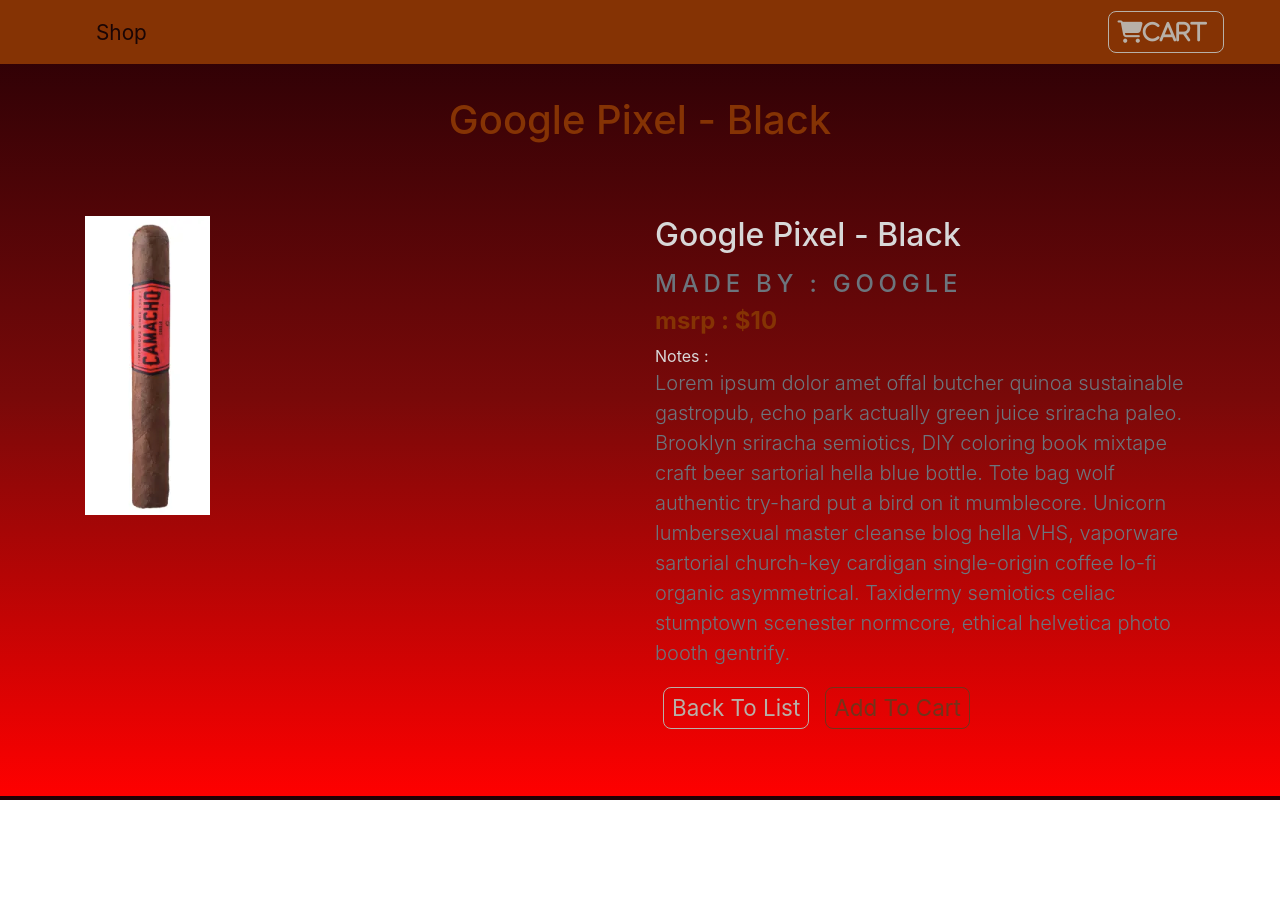
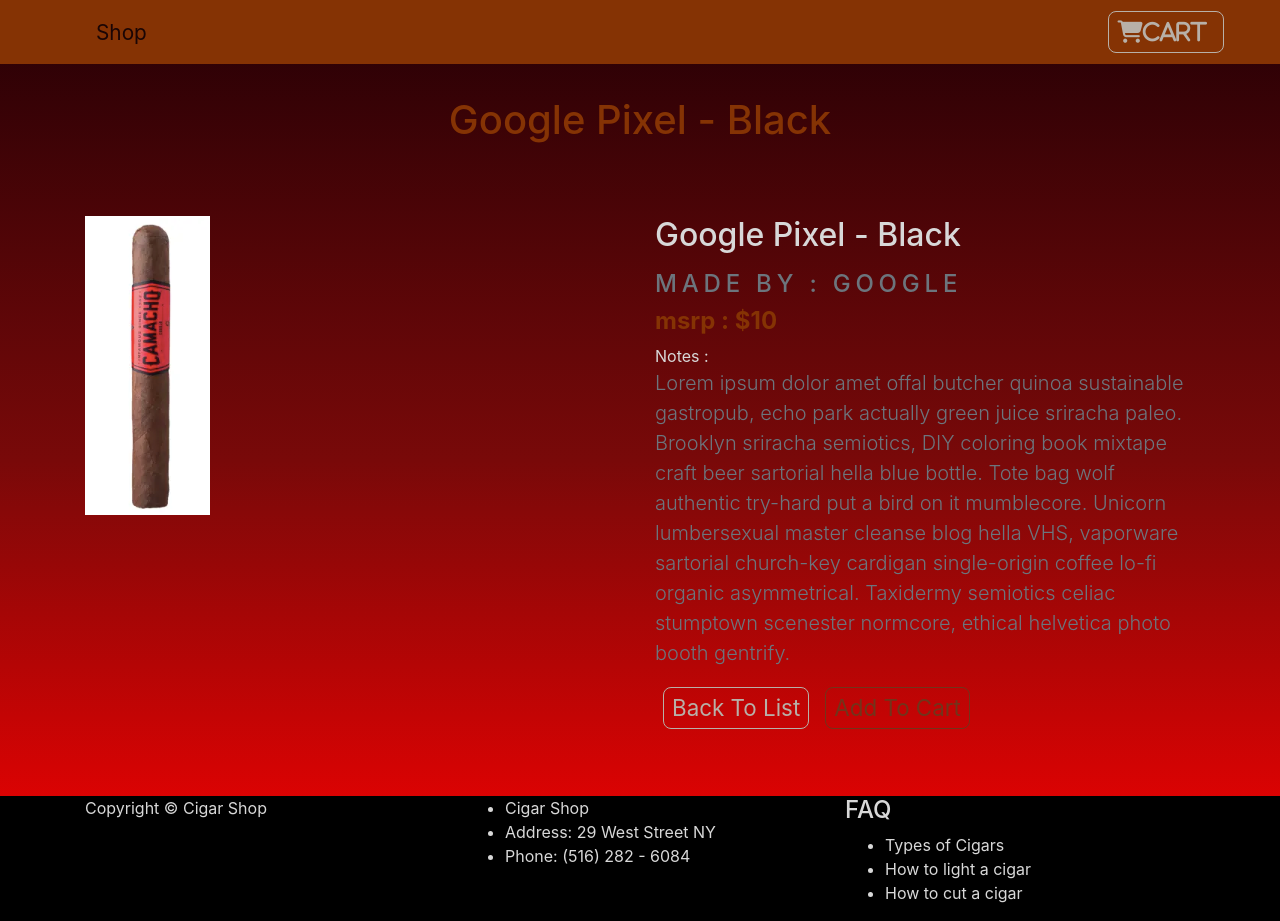
Before and after one commit to Sucharski90/cigar-shop, a React (Create React App) app: page /details in a window 1280 px wide. Before the commit the page ends 800 px from the top, so only its background shows below. Built offline with nearby package versions, Linux system fonts and the light colour scheme.

Commit message:
adding styles

```diff
--- a/src/App.css
+++ b/src/App.css
@@ -46,7 +46,7 @@
     margin-left: auto;
     margin-right: auto;
 }
-.sc-htpNat.keIjFs.col-9.col-md-6.col-lg-4.my-3 {
+.floated {
   float: left;
 }
 .sticky{
@@ -54,3 +54,7 @@
   position: sticky;
   top: 75px;
 }
+.twitterContainer {
+  height: 400px;
+  overflow: scroll;
+}
--- a/src/App.js
+++ b/src/App.js
@@ -7,7 +7,8 @@
 import Details from "./Components/Details";
 import Cart from "./Components/Cart";
 import Default from "./Components/Default";
-import Modal from "./Components/Modal"
+import Modal from "./Components/Modal";
+import Footer from "./Components/Footer"
 
 class App extends Component {
   render(){
@@ -21,6 +22,7 @@
           <Route component={Default} />
         </Switch>
         <Modal />
+        <Footer />
       </React.Fragment>
     );
   }
--- /dev/null
+++ b/src/Components/Footer.js
@@ -0,0 +1,41 @@
+import React, { Component } from 'react';
+import styled from 'styled-components';
+
+export default class Navbar extends Component {
+    render() {
+        return (
+            <FooterWrapper>
+                <footer>
+                    <div className="container">
+                        <div className="row">
+                            <div className="col-sm-4">
+                                Copyright &copy; Cigar Shop
+              </div>
+                            <div className="col-sm-4">
+                                <ul>
+                                    <li>Cigar Shop</li>
+                                    <li>Address: 29 West Street NY</li>
+                                    <li>Phone: (516) 282 - 6084 </li>
+                                </ul>
+                            </div>
+                            <div className="col-sm-4">
+                                <h4>FAQ</h4>
+                                <ul>
+                                    <li>Types of Cigars</li>
+                                    <li>How to light a cigar</li>
+                                    <li>How to cut a cigar</li>
+                                </ul>
+                            </div>
+                        </div>
+                    </div>
+                </footer>
+            </FooterWrapper>
+        )
+    }
+}
+
+const FooterWrapper = styled.div`
+footer {
+    background-color: black;
+}
+`
--- a/src/Components/Product.js
+++ b/src/Components/Product.js
@@ -8,7 +8,7 @@
     render() {
         const { id, title, img, price, inCart } = this.props.product;
         return (
-            <ProductWrapper className="col-9  col-md-6 col-lg-4 my-3">
+            <ProductWrapper className="col-9  col-md-6 col-lg-4 my-3 floated">
                 <div className="card">
                     <ProductConsumer>
                         {(value) => (
@@ -57,7 +57,7 @@
 .card{
     border-color:transparent;
     transition: all 0.5s linear;
-    height: 400px;
+    height: 295px;
     -webkit-box-shadow: 5px 5px 16px 5px rgb(233, 63, 51);
     box-shadow: 5px 5px 16px 5px rgb(233, 63, 51);
 }
--- a/src/Components/ProductList.js
+++ b/src/Components/ProductList.js
@@ -2,6 +2,8 @@
 import Product from './Product';
 import Title from './Title';
 import {ProductConsumer} from '../context';
+import Utility from './Utility';
+
 
 export default class ProductList extends Component {
 
@@ -9,15 +11,11 @@
         return (
             <React.Fragment>
                 <div className="py-5">
-                    <div className="container">
+                    <div className="container mt-5">
+                        <div className="row">
+                        <div className="col-md-8">
                         <Title name="Featured" title="Smokes" />
-                        <div className="row">
-                            <div className="col">
-                                <img class="ad" src="https://i1.wp.com/www.casasfumando.com/wp-content/uploads/2018/04/Famous-Smoke-Shop-Ad-700-by-150.jpg?resize=620%2C133" alt=""/>
-                            </div>
-                        </div>
-                        <div className="row">
-                        <div className="col-9">
+                        <img className="ad img-fluid" src="https://i1.wp.com/www.casasfumando.com/wp-content/uploads/2018/04/Famous-Smoke-Shop-Ad-700-by-150.jpg?resize=620%2C133" alt=""/>
                             <ProductConsumer>
                                 {value =>{
                                     return value.products.map( product => {
@@ -26,11 +24,8 @@
                                 }}
                             </ProductConsumer>
                             </div>
-                            <div className="col-3">
-                            <div className="sticky">
-                            <img className="ad my-3" src="https://encrypted-tbn0.gstatic.com/images?q=tbn:ANd9GcQZKEBKxn2UNOx0dt1wFQtNOuot_bn-s6Yo2DFG-QKM0e-2wMirQg&s" alt=""/>
-                                <img className="ad my-3" src="https://encrypted-tbn0.gstatic.com/images?q=tbn:ANd9GcRCsnBtukj2ILOKleNcNFe1iSoAea-JNXkZNdZn2r9nARjLFXAVDA&s" alt=""/>
-                            </div>
+                            <div className="col-md-4">
+                            <Utility />
 
                             </div>
                         </div>
--- /dev/null
+++ b/src/Components/Twitter.js
@@ -0,0 +1,25 @@
+import React, { useEffect } from "react";
+
+const TwitterContainer = () => {
+  useEffect(() => {
+    const anchor = document.createElement("a");
+    anchor.setAttribute("class", "twitter-timeline");
+    anchor.setAttribute("data-theme", "light");
+    anchor.setAttribute("data-tweet-limit", "10");
+    anchor.setAttribute("data-width", "auto");
+    anchor.setAttribute("href", "https://twitter.com/FamousSmokeShop");
+    document.getElementsByClassName("twitter-embed")[0].appendChild(anchor);
+
+    const script = document.createElement("script");
+    script.setAttribute("src", "https://platform.twitter.com/widgets.js");
+    document.getElementsByClassName("twitter-embed")[0].appendChild(script);
+  }, []);
+
+  return (
+    <section className="twitterContainer">
+      <div className="twitter-embed"></div>
+    </section>
+  );
+};
+
+export default TwitterContainer;
--- /dev/null
+++ b/src/Components/Utility.js
@@ -0,0 +1,14 @@
+import React, { Component } from 'react'
+import TwitterContainer from './Twitter';
+
+export default class Utility extends Component {
+    render() {
+      return (
+        <div className="sticky">
+            <img className="ad my-3" src="https://encrypted-tbn0.gstatic.com/images?q=tbn:ANd9GcQZKEBKxn2UNOx0dt1wFQtNOuot_bn-s6Yo2DFG-QKM0e-2wMirQg&s" alt="" />
+            <TwitterContainer />
+            <img className="ad my-3" src="https://encrypted-tbn0.gstatic.com/images?q=tbn:ANd9GcRCsnBtukj2ILOKleNcNFe1iSoAea-JNXkZNdZn2r9nARjLFXAVDA&s" alt="" />
+        </div>
+    )
+}
+}
```
Also changed, not shown: package.json (+7 -7 lines), 1 other file (tests, documents, lock files or other folders).
